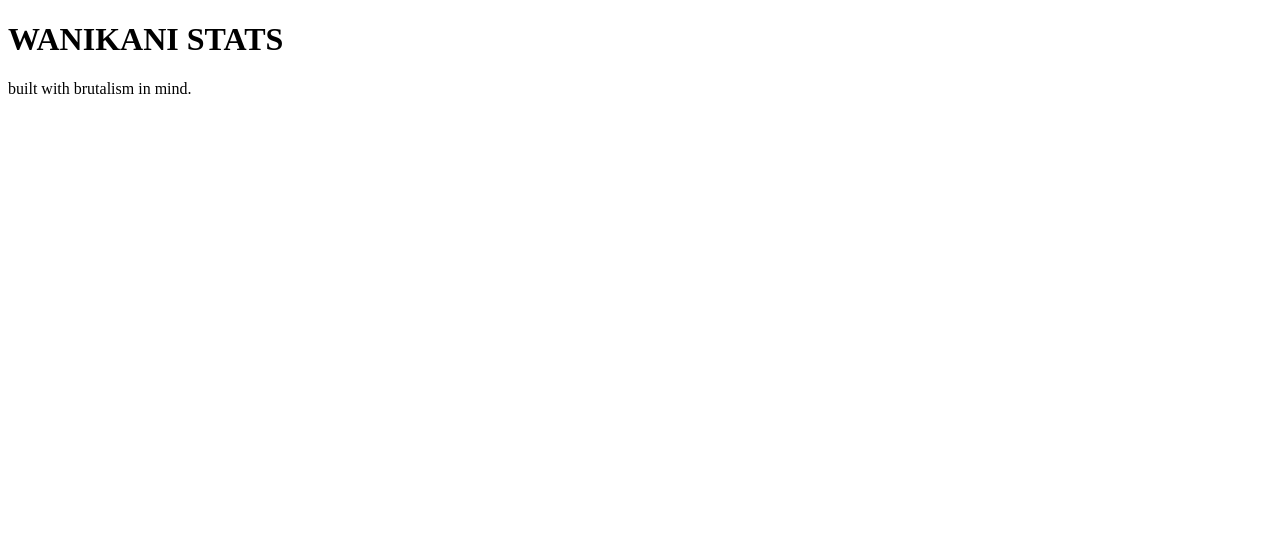
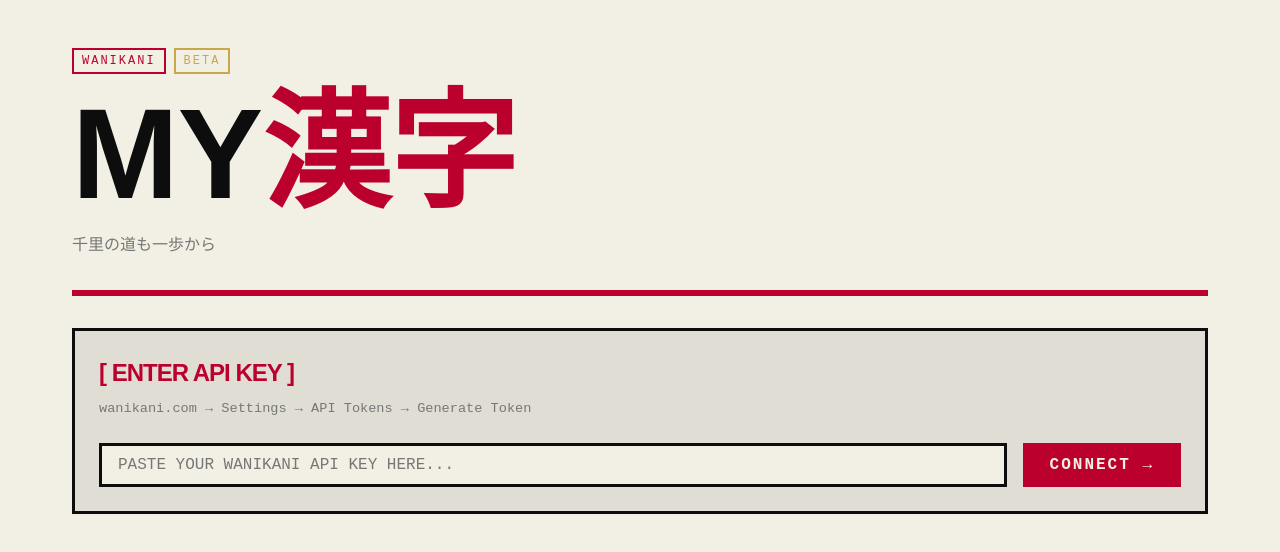
Before and after one commit to CrimzDG/myKani, an Angular app in the folder my-kani/: page / in a window 1280 px wide. Shown: the top 552 px of the page. Built offline with nearby package versions, Linux system fonts and the light colour scheme.

Commit message:
Setup default page and brutalist style css with claude

```diff
--- a/my-kani/src/app/app.component.css
+++ b/my-kani/src/app/app.component.css
@@ -0,0 +1,73 @@
+/* APP COMPONENT STYLES */
+
+/* ─── HEADER ──────────────────────────────────────── */
+
+.header {
+  display: flex;
+  flex-direction: column;
+  padding: var(--space-xl) 0 var(--space-lg);
+  border-bottom: 6px solid var(--red);
+  margin-bottom: var(--space-lg);
+}
+
+.header__eyebrow {
+  display: flex;
+  flex-wrap: wrap;
+  gap: var(--space-xs);
+  margin-bottom: var(--space-sm);
+}
+
+.header__title {
+  font-size: clamp(3.5rem, 15vw, 8rem);
+  line-height: 1;
+  margin-bottom: var(--space-xs);
+  color: var(--black);
+}
+
+.header__title--accent {
+  color: var(--red);
+}
+
+.header__sub {
+  font-family: var(--font-mono);
+  font-size: clamp(0.75rem, 2vw, 1rem);
+  color: var(--grey-light);
+  margin-top: var(--space-xs);
+}
+
+/* ─── API SECTION ─────────────────────────────────── */
+
+.api-section {
+  margin: var(--space-lg) 0;
+}
+
+.api-section h3 {
+  margin-bottom: var(--space-xs);
+  color: var(--red);
+}
+
+.api-section__hint {
+  font-size: 0.85rem;
+  color: var(--grey-light);
+  margin-bottom: var(--space-md);
+  /* Wrap long paths gracefully on small screens */
+  word-break: break-word;
+}
+
+/* Stack vertically on mobile, row on desktop */
+.api-section__form {
+  display: flex;
+  flex-direction: column;
+  gap: var(--space-sm);
+}
+
+@media (min-width: 640px) {
+  .api-section__form {
+    flex-direction: row;
+    align-items: stretch;
+  }
+
+  .api-section__form input {
+    flex: 1;
+  }
+}
--- a/my-kani/src/app/app.component.html
+++ b/my-kani/src/app/app.component.html
@@ -1,2 +1,28 @@
-<h1>WANIKANI STATS</h1>
-<p>built with brutalism in mind.</p>
+<div class="container">
+
+  <!-- HEADER -->
+  <header class="header">
+    <div class="header__eyebrow">
+      <span class="tag tag--red">WaniKani</span>
+      <span class="tag tag--gold">BETA</span>
+    </div>
+    <h1 class="header__title">MY<span class="header__title--accent">漢字</span></h1>
+    <p class="header__sub">千里の道も一歩から</p>
+  </header>
+
+  <!-- API KEY INPUT -->
+  <section class="api-section box">
+    <h3>[ ENTER API KEY ]</h3>
+    <p class="api-section__hint">wanikani.com → Settings → API Tokens → Generate Token</p>
+    <div class="api-section__form">
+      <input type="text" placeholder="PASTE YOUR WANIKANI API KEY HERE..." />
+      <button class="btn--red">CONNECT →</button>
+    </div>
+  </section>
+
+  <!-- ROUTER OUTLET (future pages will render here) -->
+  <main>
+    <router-outlet />
+  </main>
+
+</div>
--- a/my-kani/src/styles.css
+++ b/my-kani/src/styles.css
@@ -1 +1,248 @@
-/* You can add global styles to this file, and also import other style files */
+/* MYKANI - BRUTALIST JAPANESE GLOBAL STYLES */
+
+*, *::before, *::after {
+  box-sizing: border-box;
+  margin: 0;
+  padding: 0;
+}
+
+:root {
+  /* Japanese-inspired palette — ink on washi paper */
+  --black: #0D0D0D;
+  --white: #F2EFE4;
+  --red: #BC002D;
+  --red-bright: #E8003A;
+  --gold: #C9A84C;
+  --grey-dark: #E0DDD4;
+  --grey-mid: #BBBBBB;
+  --grey-light: #777777;
+
+  --border: 3px solid var(--black);
+  --border-red: 3px solid var(--red);
+
+  --font-mono: 'Courier New', Courier, monospace;
+  --font-sans: Arial, Helvetica, sans-serif;
+
+  /* Spacing scale */
+  --space-xs: 0.5rem;
+  --space-sm: 1rem;
+  --space-md: 1.5rem;
+  --space-lg: 2rem;
+  --space-xl: 3rem;
+}
+
+html, body {
+  background-color: var(--white);
+  color: var(--black);
+  font-family: var(--font-mono);
+  font-size: 16px;
+  line-height: 1.5;
+  min-height: 100vh;
+  /* Prevent horizontal scroll on mobile */
+  overflow-x: hidden;
+}
+
+h1, h2, h3, h4 {
+  font-family: var(--font-sans);
+  font-weight: 900;
+  text-transform: uppercase;
+  letter-spacing: -1px;
+  /* Fluid type — shrinks gracefully on small screens */
+  word-break: break-word;
+}
+
+h1 { font-size: clamp(2rem, 8vw, 4rem); }
+h2 { font-size: clamp(1.5rem, 5vw, 2.5rem); }
+h3 { font-size: clamp(1rem, 3vw, 1.5rem); }
+
+a {
+  color: var(--red);
+  text-decoration: underline;
+  text-underline-offset: 4px;
+}
+
+a:hover {
+  background-color: var(--red);
+  color: var(--white);
+}
+
+hr {
+  border: none;
+  border-top: var(--border-red);
+  margin: var(--space-lg) 0;
+}
+
+/* ─── LAYOUT ─────────────────────────────────────── */
+
+.container {
+  width: 100%;
+  max-width: 1200px;
+  margin: 0 auto;
+  padding: 0 var(--space-sm);
+}
+
+/* Responsive padding bump on larger screens */
+@media (min-width: 640px) {
+  .container {
+    padding: 0 var(--space-lg);
+  }
+}
+
+/* Generic flex row that wraps to column on mobile */
+.flex-row {
+  display: flex;
+  flex-direction: column;
+  gap: var(--space-sm);
+}
+
+@media (min-width: 640px) {
+  .flex-row {
+    flex-direction: row;
+    align-items: stretch;
+  }
+}
+
+/* Stats grid — 1 col mobile, 2 col tablet, 4 col desktop */
+.stats-grid {
+  display: grid;
+  grid-template-columns: 1fr;
+  gap: var(--space-sm);
+}
+
+@media (min-width: 480px) {
+  .stats-grid {
+    grid-template-columns: repeat(2, 1fr);
+  }
+}
+
+@media (min-width: 900px) {
+  .stats-grid {
+    grid-template-columns: repeat(4, 1fr);
+  }
+}
+
+/* ─── COMPONENTS ─────────────────────────────────── */
+
+.box {
+  border: var(--border);
+  padding: var(--space-md);
+  background-color: var(--grey-dark);
+}
+
+.box--red  { border-color: var(--red); }
+.box--gold { border-color: var(--gold); }
+
+.tag {
+  display: inline-block;
+  border: 2px solid var(--black);
+  padding: 2px 8px;
+  font-size: 0.75rem;
+  text-transform: uppercase;
+  letter-spacing: 2px;
+  color: var(--black);
+  white-space: nowrap;
+}
+
+.tag--red  { border-color: var(--red);  color: var(--red); }
+.tag--gold { border-color: var(--gold); color: var(--gold); }
+
+/* ─── BUTTONS ─────────────────────────────────────── */
+
+button, .btn {
+  display: inline-block;
+  background: var(--black);
+  color: var(--white);
+  border: 3px solid var(--black);
+  padding: 0.6rem 1.5rem;
+  font-family: var(--font-mono);
+  font-size: 1rem;
+  font-weight: bold;
+  text-transform: uppercase;
+  cursor: pointer;
+  letter-spacing: 2px;
+  transition: none;
+  /* Full width on mobile, auto on larger */
+  width: 100%;
+  text-align: center;
+}
+
+@media (min-width: 640px) {
+  button, .btn {
+    width: auto;
+    white-space: nowrap;
+  }
+}
+
+button:hover, .btn:hover {
+  background: var(--white);
+  color: var(--black);
+}
+
+button.btn--red {
+  background: var(--red);
+  color: var(--white);
+  border-color: var(--red);
+}
+
+button.btn--red:hover {
+  background: var(--white);
+  color: var(--red);
+  border-color: var(--red);
+}
+
+button.btn--ghost {
+  background: transparent;
+  color: var(--black);
+  border-color: var(--black);
+}
+
+button.btn--ghost:hover {
+  background: var(--black);
+  color: var(--white);
+}
+
+/* ─── INPUT ───────────────────────────────────────── */
+
+input {
+  background: var(--white);
+  color: var(--black);
+  border: var(--border);
+  padding: 0.6rem 1rem;
+  font-family: var(--font-mono);
+  font-size: 1rem;
+  outline: none;
+  width: 100%;
+  /* Prevent zoom on iOS when focused */
+  font-size: max(1rem, 16px);
+}
+
+input:focus {
+  border-color: var(--red);
+}
+
+input::placeholder {
+  color: var(--grey-light);
+}
+
+/* ─── ACCENTS ─────────────────────────────────────── */
+
+.stripe--red  { border-top: 6px solid var(--red); }
+.stripe--gold { border-top: 6px solid var(--gold); }
+
+/* ─── STAT DISPLAY ────────────────────────────────── */
+
+.stat-number {
+  font-family: var(--font-sans);
+  font-size: clamp(2rem, 6vw, 3.5rem);
+  font-weight: 900;
+  color: var(--red);
+  line-height: 1;
+}
+
+.stat-label {
+  font-size: 0.75rem;
+  text-transform: uppercase;
+  letter-spacing: 3px;
+  color: var(--grey-light);
+  margin-top: 0.25rem;
+}
```
